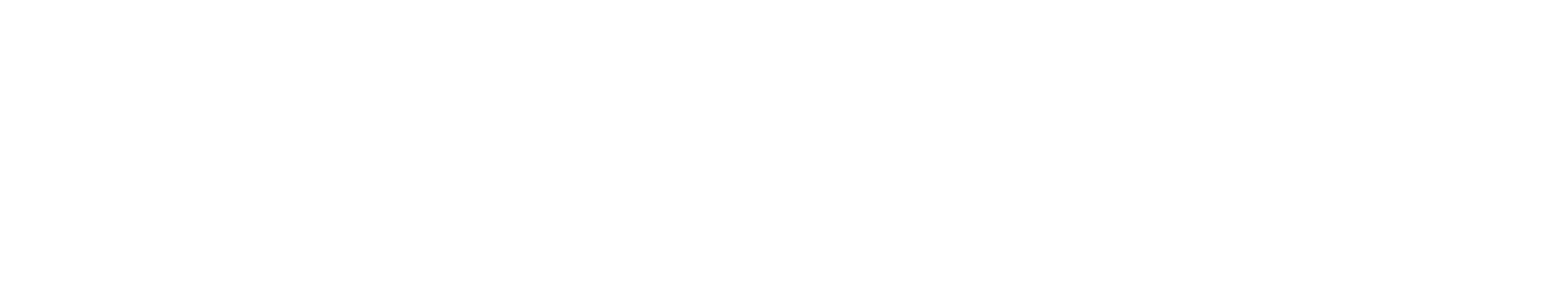
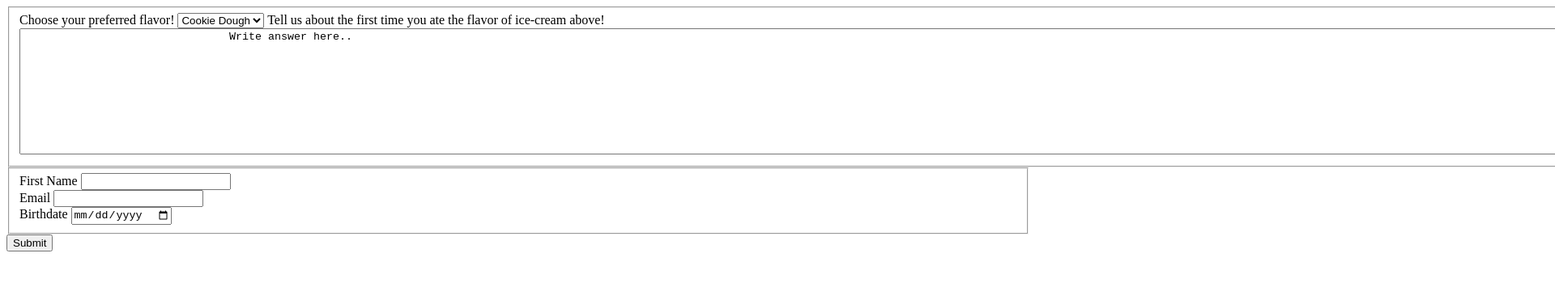
Before and after one commit to JccE/jcce.github.io, a plain HTML site: page form.html in a window 1280 px wide. Shown: the top 350 px of the page at 81% size, 1920 px wide, since content can reach past the window. Drawn offline with Linux system fonts and the light colour scheme.

Commit message:
Creates new redirect

```diff
--- a/form.html
+++ b/form.html
@@ -0,0 +1,44 @@
+<!DOCTYPE html>
+<html>
+<head>
+	<title></title>
+</head>
+<body>
+
+	<form action="success.html">
+		<fieldset>
+			<label>Choose your preferred flavor!</label>
+			<select name="flavor">
+				<option value="cookie-dough">Cookie Dough</option>
+				<option value="superman">Superman</option>
+				<option value="vanilla">Vanilla</option>
+			</select>
+
+			<label>Tell us about the first time you ate the flavor of ice-cream above! </label>
+
+			<textarea name="textarea" rows="10" cols="250">
+				Write answer here..
+			</textarea>
+		</fieldset>
+
+		<fieldset>
+			<div>
+				<label>First Name</label>
+				<input  type="text" name="first-name">
+			</div>
+			<div>
+				<label>Email</label>
+				<input  type="email" name="email">
+			</div>
+			<div>
+				<label>Birthdate</label>
+				<input  type="date" name="date">
+			</div>
+		</fieldset>
+		<button type="submit">Submit</button>
+	</form>
+
+
+
+</body>
+</html>
```
Also changed, not shown: index.html (+5 -0 lines).
